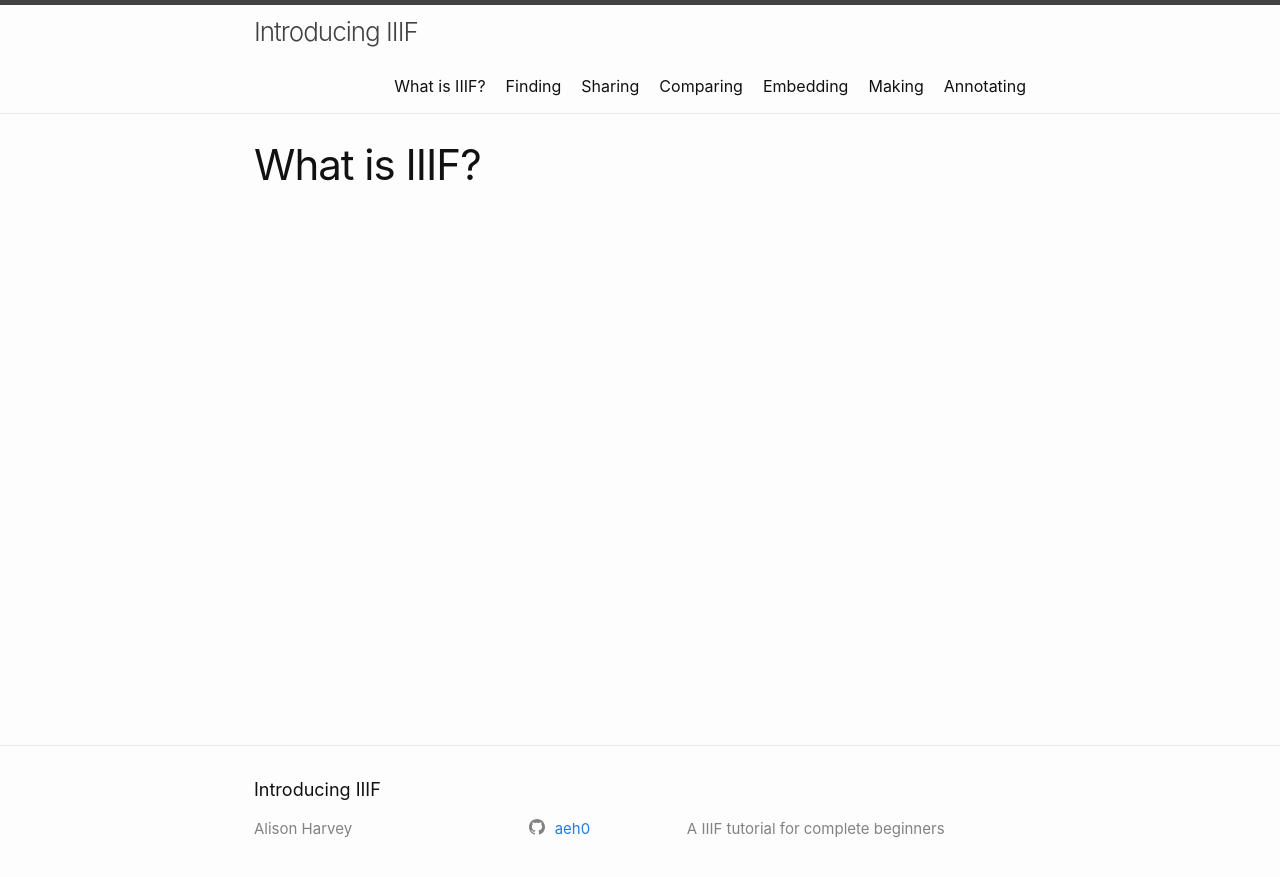
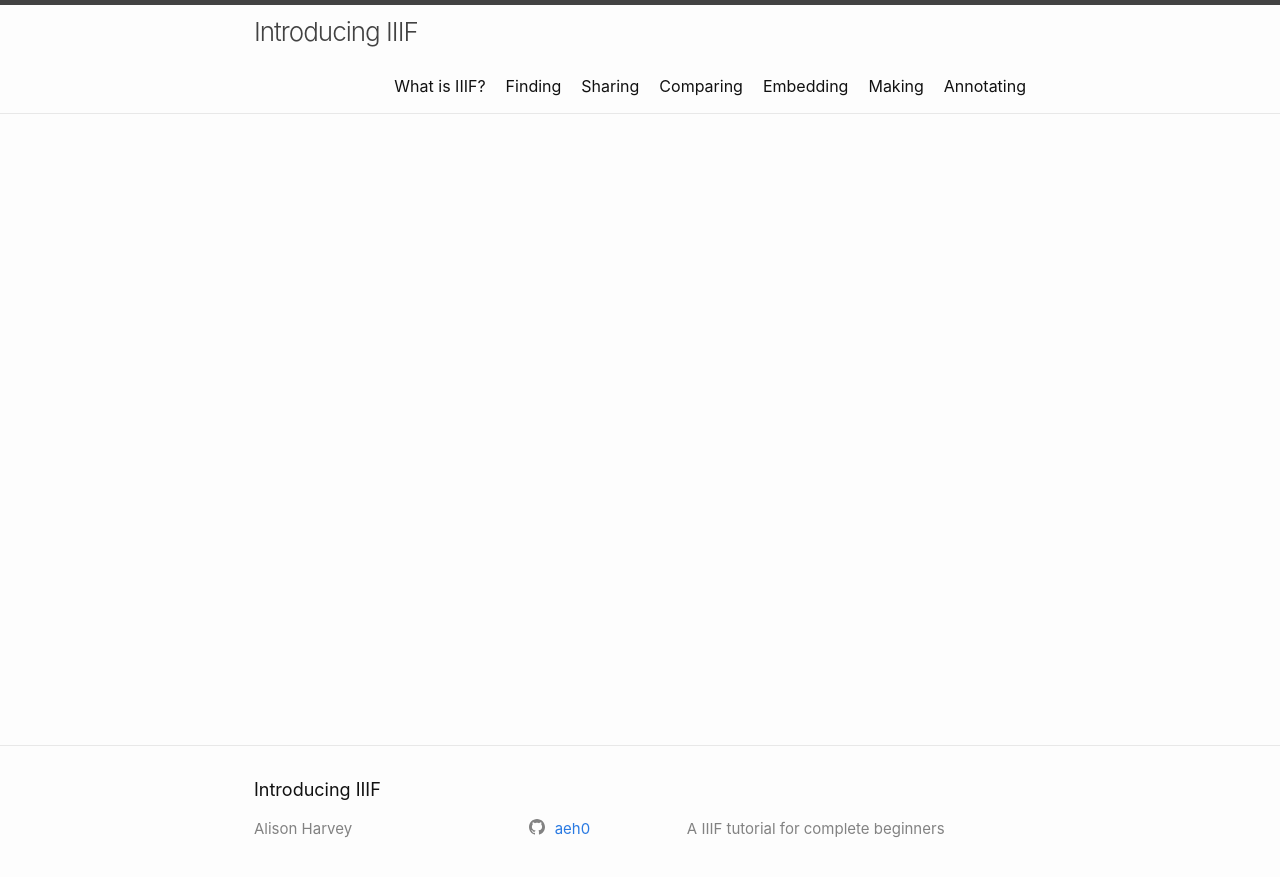
Before and after one commit to aeh0/iiif, a Jekyll site: the page built from what-is-IIIF.html, in a window 1280 px wide. Shown: the top 877 px of the page. Built offline with Jekyll 4.4.1, drawn with Linux system fonts in a browser that asks for light colours.

Commit message:
Update page.html

```diff
--- a/_layouts/page.html
+++ b/_layouts/page.html
@@ -4,7 +4,7 @@
 <article class="post">
 
   <header class="post-header">
-    <h1 class="post-title">{{ page.title | escape }}</h1>
+    <h1 class="post-title">{{ page.description | escape }}</h1>
   </header>
 
   <div class="post-content">
```
